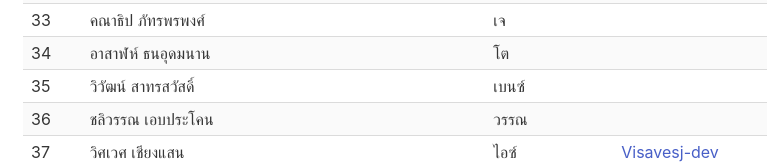
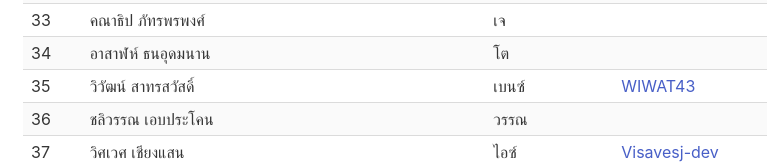
Before and after one commit to cchayanin/cchayanin.github.io, a plain HTML site: page friends.html in a window 1280 px wide. Shown: the part 1150-1313 px from the top of the page, without its empty margins (233-1000 px from the left). Drawn offline with nearby package versions, Linux system fonts and the light colour scheme.

Commit message:
update friend's github

```diff
--- a/friends.html
+++ b/friends.html
@@ -257,7 +257,7 @@
                     <td>35</td>
                     <td>วิวัฒน์ สาทรสวัสดิ์</td>
                     <td>เบนซ์</td>
-                    <td></td>
+                    <td><a href="https://github.com/WIWAT43">WIWAT43</a></td>
                 </tr>
                 <tr>
                     <td>36</td>
```
